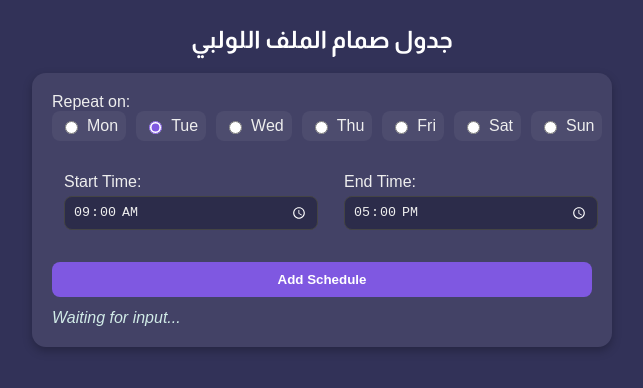
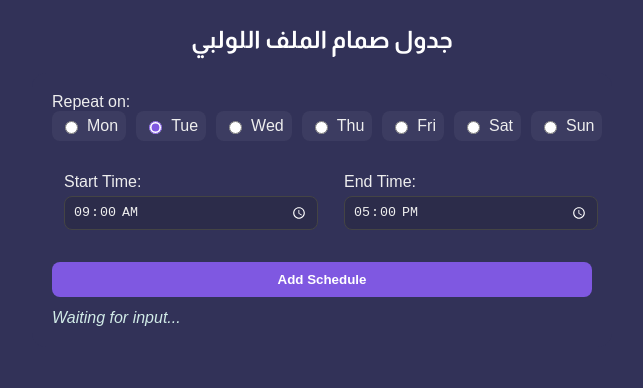
Before and after one commit to Gopika242/new-schedule, a plain HTML site: page index.html in a window 1280 px wide. Shown: the whole page, without its empty margins (318-961 px from the left). Drawn offline with Linux system fonts and the light colour scheme.

Commit message:
changes8

```diff
--- a/index.html
+++ b/index.html
@@ -31,11 +31,11 @@ body {
 
 /* ********** CONTENT BOX ********** */
 .content-box {
-  background: #434266;
+  background: #323258;
   padding: 20px;
   border-radius: 14px;
-  box-shadow: 0 4px 10px rgba(0,0,0,0.25);
-  margin-bottom: 25px;
+  /* box-shadow: 0 4px 10px rgba(0,0,0,0.25); */
+  margin-bottom: 35px;
 }
 
 /* Days */
```
